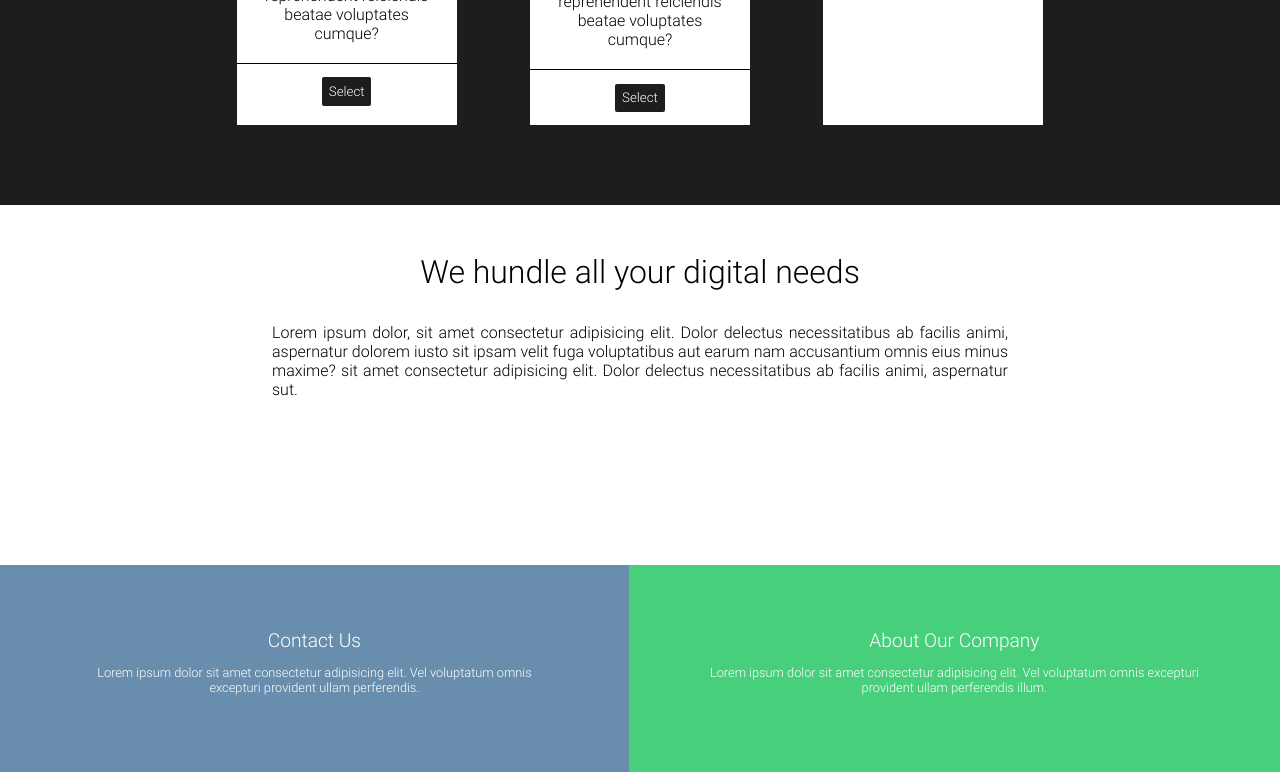
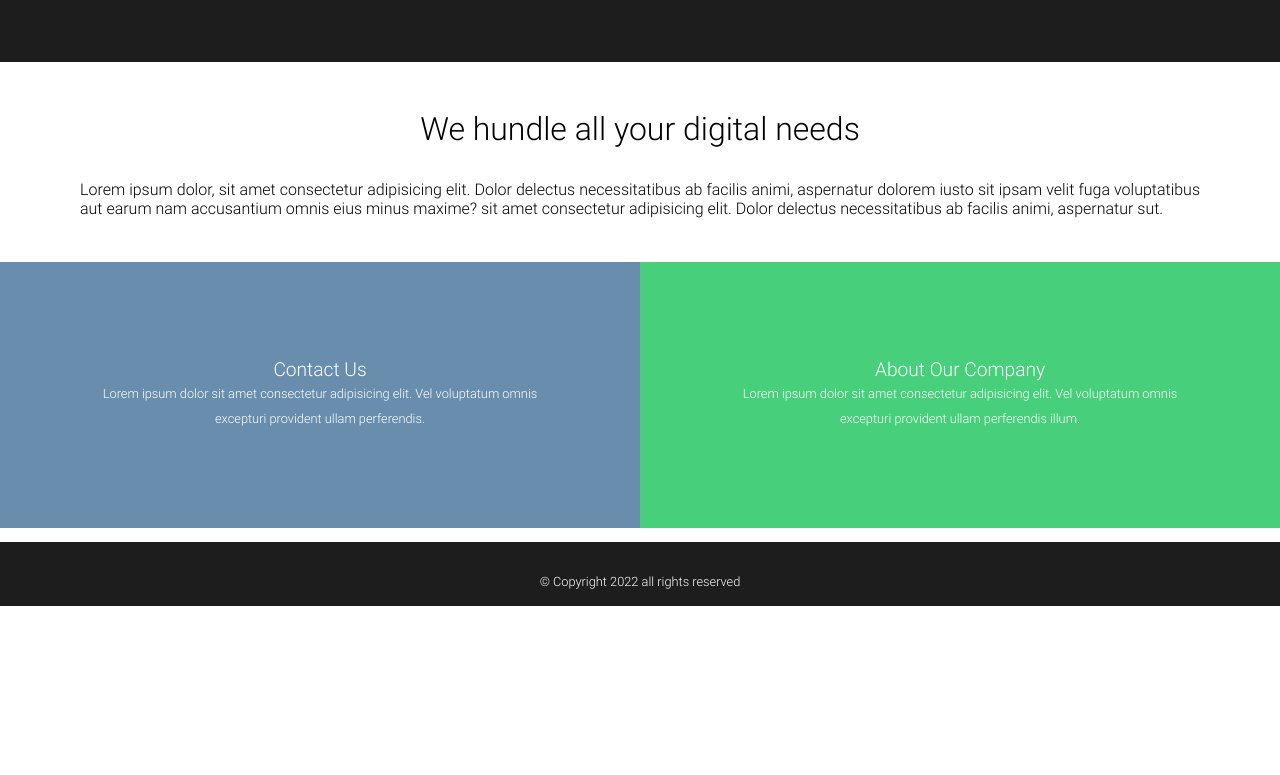
Before and after one commit to JuuMoreiraa/sAITE, a plain HTML site: page index.html in a window 1280 px wide. Shown: the part 1280-2055 px from the top of the page. After the commit the page ends 1886 px from the top, so only its background shows below. Drawn offline with Linux system fonts and the light colour scheme.

Commit message:
Update style.css
Text

```diff
--- a/CSS/style.css
+++ b/CSS/style.css
@@ -132,7 +132,7 @@
 /*#region Apps*/
     #info{
         width: 100%;
-        height: 45vh;
+        height: 25vh;
     }
 
     .appsContainer{
@@ -186,7 +186,7 @@
     }
 
     .cardList img{
-        max-height: 130px;
+        max-height: 230px;
         width: 100%;
     }
 
@@ -225,12 +225,12 @@
 /*#region Text*/
     #text{
         width: 100%;
-        height: 45vh;
+        height: 25vh;
     }
 
     .textContainer{
         background-color: var(--color-title);
-        padding: 3em 15em;
+        padding: 3em;
         text-align: center;
     }
 
@@ -247,7 +247,7 @@
 /*#region Contact/About*/
     .contactContainer{
         width: 100%;
-        height: 45vh;
+        height: 35vh;
     }
 
     .contactContainer ul{
@@ -259,8 +259,9 @@
 
     .contactUs{
         background-color: var(--color-contact);
-        padding: 4em;
+        padding: 6em;
         color: var(--color-title);
+        width: 100%;
     }
 
     .contactUs h2{
@@ -268,14 +269,15 @@
     }
 
     .contactUs p{
-        padding: 1em;
+        line-height: 2em;
         font-size: var(--text-anchor);
     }
 
     .aboutUs{
         background-color: var(--color-about);
-        padding: 4em;
+        padding: 6em;
         color: var(--color-title);
+        width: 100%;
     }
 
     .aboutUs h2{
@@ -283,7 +285,7 @@
     }
 
     .aboutUs p{
-        padding: 1em;
+        line-height: 2em;
         font-size: var(--text-anchor);
     }
 /*#endregion*/
@@ -295,7 +297,7 @@
         height: 8vh;
         color: var(--color-title);
         text-align: center;
-        padding: 1.5em;
+        padding: 2.5em;
         align-items: center;
         font-size: var(--text-anchor);
     }
```
